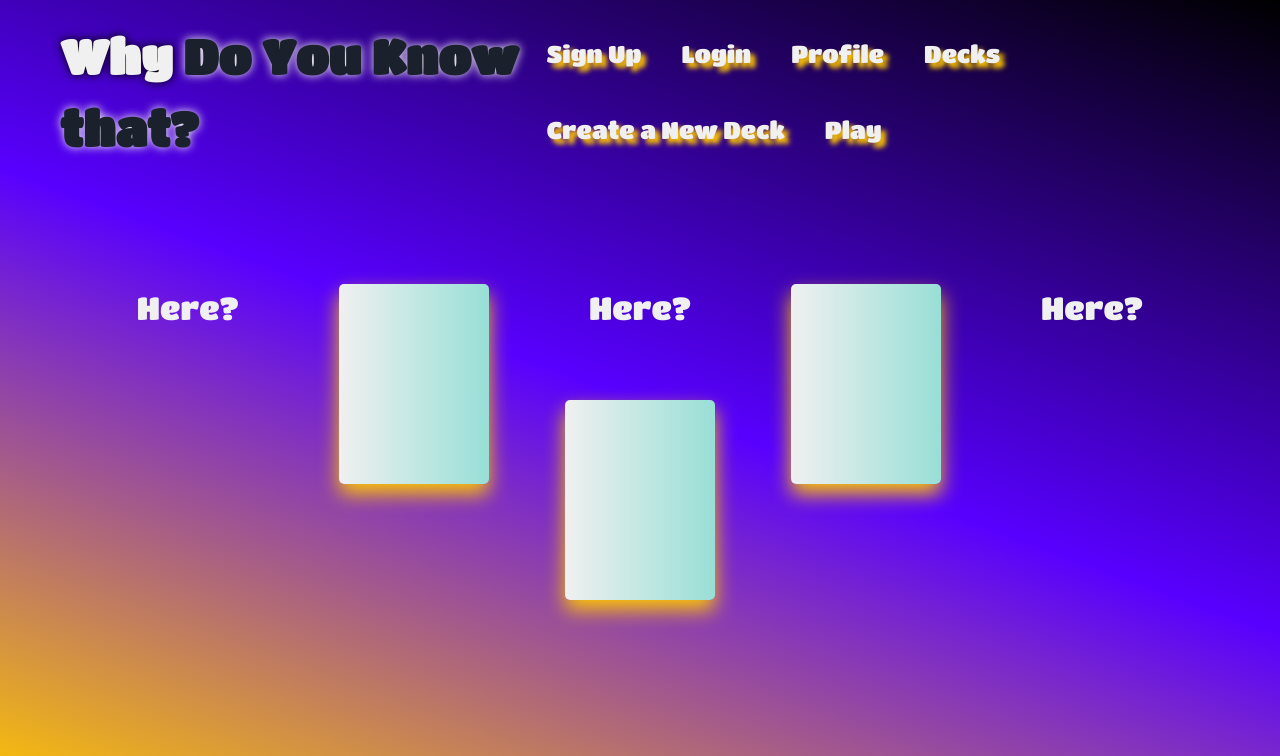
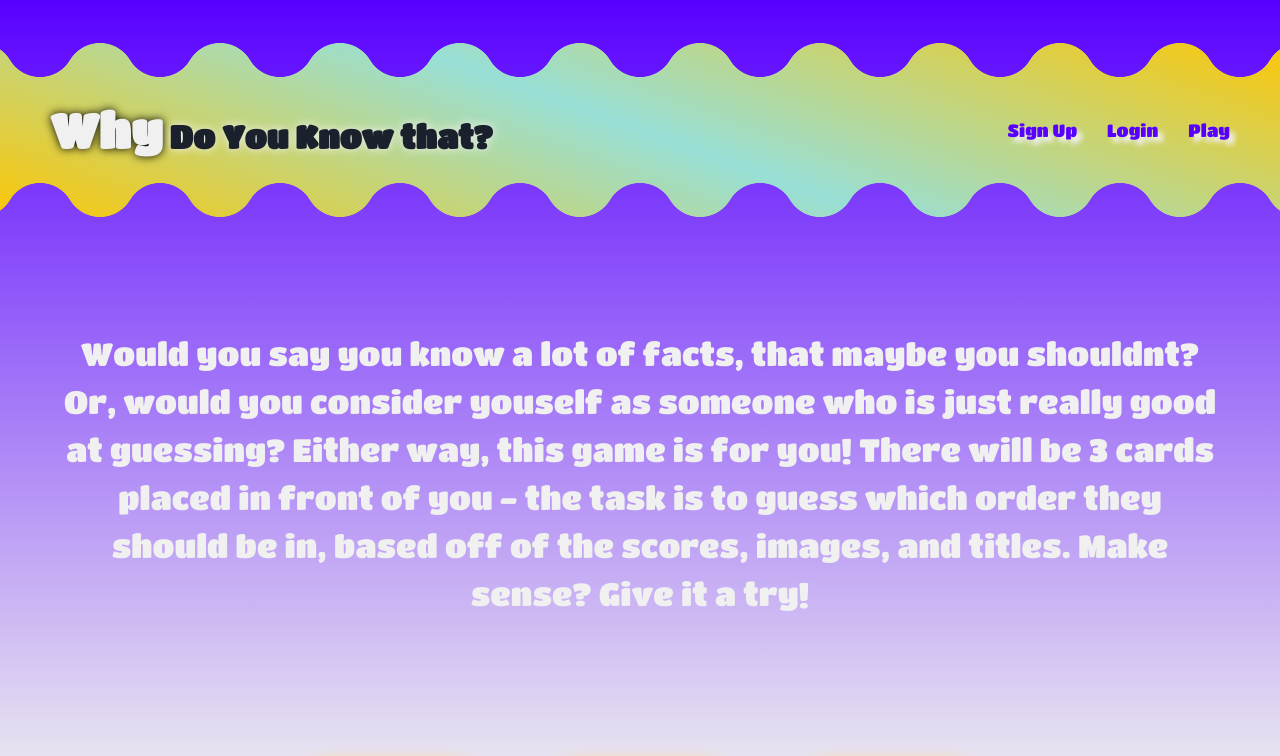
Before and after one commit to aturike/why_do_you_know_that_fe, a React (Vite) app: page / in a window 1280 px wide. Shown: the top 756 px of the page. Built offline with nearby package versions, Linux system fonts and the light colour scheme.

Commit message:
some styling done

```diff
--- a/src/App.css
+++ b/src/App.css
@@ -13,7 +13,7 @@ Anti-flash white: #F0F0F0
   height: 100vh;
   margin: 0 auto;
   box-sizing: border-box;
-  background: linear-gradient(200deg, #000000, #5800ff, #ffc600);
+  background: linear-gradient(#5800ff,#f0f0f0 );
 }
 
 .navBar {
@@ -22,15 +22,40 @@ Anti-flash white: #F0F0F0
   align-items: center;
   justify-content: space-between;
   padding: 20px;
+  width: 100vw;
+  height: 200px;
+  margin-bottom: 20px;
+
+}
+
+.space-top {
+  height: 30px;
+}
+
+.wavy{
+  background:
+    linear-gradient(
+      200deg,
+      #ffc600,
+      #98dfd6,
+      #ffc600
+      );
+      --mask:
+      radial-gradient(34.99px at 50% 48.00px,#000 99%,#0000 101%) calc(50% - 60px) 0/120px 51% repeat-x,
+      radial-gradient(34.99px at 50% -18px,#0000 99%,#000 101%) 50% 30px/120px calc(51% - 30px) repeat-x,
+      radial-gradient(34.99px at 50% calc(100% - 48.00px),#000 99%,#0000 101%) calc(50% - 60px) 100%/120px 51% repeat-x,
+      radial-gradient(34.99px at 50% calc(100% + 18.00px),#0000 99%,#000 101%) 50% calc(100% - 30px)/120px calc(51% - 30px) repeat-x;
+    -webkit-mask: var(--mask);
+            mask: var(--mask);
 }
 
 .logo {
-  margin-left: 40px;
   font-family: "Titan One", cursive;
-  font-size: 3rem;
+  font-size: 2rem;
   font-weight: 600;
   text-shadow: #f0f0f0 0 0 10px;
   transition: transform 0.6s;
+  margin-left: 30px;
 }
 
 .logo:hover {
@@ -39,6 +64,7 @@ Anti-flash white: #F0F0F0
 
 .logo span {
   color: #f0f0f0;
+  font-size: 3rem;
   font-weight: 900;
   text-shadow: #000000 0 0 10px;
 }
@@ -49,27 +75,28 @@ Anti-flash white: #F0F0F0
   display: flex;
   flex-direction: row;
   flex-wrap: wrap;
-  gap: 40px;
-  margin-right: 50px;
-  font-size: 1.5rem;
-  color: #f0f0f0;
-  text-shadow: #ffc600 5px 5px 5px;
+  font-size: 1.1rem;
+  color: #5800ff;
+  text-shadow: #f0f0f0 5px 5px 5px;
   transition: transform 1s;
+  gap: 30px;
+  margin-right: 30px;
 }
 
 .navBar li:hover {
   transform: scale(1.2);
-  text-shadow: #f0f0f0 5px 5px 5px;
-  color: #ffc600;
 }
 
 .preview-container {
   display: flex;
   flex-direction: row;
   justify-content: center;
+  align-items: center;
   gap: 100px;
-  margin-top: 100px;
+  margin-top: 50px;
+  margin-bottom: 50px;
   width: 100%;
+  padding: 30px;
 }
 
 .preview-container p {
@@ -85,74 +112,54 @@ Anti-flash white: #F0F0F0
   box-shadow: #ffc600 0 10px 20px;
   transition: transform 0.6s;
 }
-.card-preview:hover {
+ .two:hover {
   transform: scale(1.2);
   box-shadow: #ffc600 0 10px 50px;
 }
 
-.hidden-card {
-  opacity: 1;
-  text-align: center;
-  font-family: "Titan One", cursive;
-  color: #f0f0f0;
-  transition: transform 0.6s;
+
+
+.landing-page-section {
+  display: flex;
+  flex-direction: column;
+  justify-content: center;
+  align-items: center;
 }
 
-.hidden-card:hover {
-  opacity: 1;
-  height: 200px;
-  width: 150px;
-  background: linear-gradient(270deg, #98dfd6, #f0f0f0);
-  border-radius: 5px;
-  transform: scale(1.2);
-  box-shadow: #ffc600 0 10px 50px;
+.landing-page-section p{
+  font-family:"Titan One", cursive;
+  text-align: center;
+  font-size: 2rem;
+  padding: 40px;
+  color: #f0f0f0;
 }
 
-.two {
-  position: absolute;
-  top: 50%;
+.directions{
+  padding: 20px;
+  margin-top: 20px;
 }
 
-.submit-btn {
+.btn {
   padding: 15px;
   border: none;
   background-color: #98dfd6;
-  border-radius: 40px;
+  border-radius: 20px;
   color: #000000;
   font-weight: 800;
   font-size: 1.2rem;
   transition: transform 0.8s;
   cursor: pointer;
-  width: 100%;
+  width: 20%;
+  height: 20%;
+  text-align: center;
+
+
 }
-.submit-btn:hover {
+.btn:hover {
   cursor: pointer;
   background-color: #f0f0f0;
   color: #5800ff;
   transform: scale(0.9);
+  width: 20%;
+  height: 20%;
 }
-
-.login-form {
-  font-family: "Titan One", cursive;
-  display: flex;
-  flex-direction: column;
-  justify-content: center;
-  align-items: center;
-  color: #f0f0f0;
-  font-size: 2rem;
-}
-
-input {
-  background-color: #f0f0f0;
-  border-radius: 5px;
-  color: #000000;
-  margin-left: 10px;
-}
-
-form {
-  display: flex;
-  flex-direction: column;
-  justify-content: center;
-  align-items: center;
-  gap: 40px;
-}
--- a/src/components/Navbar.jsx
+++ b/src/components/Navbar.jsx
@@ -1,32 +1,41 @@
 import { Link } from "react-router-dom";
 
+import { SessionContext } from "../contexts/SessionContext";
+import { useContext } from "react";
+
 function NavBar() {
+
+const {token} = useContext(SessionContext)
+
   return (
-    <div className="navBar">
+    <div>
+      <div className="space-top"></div>
+      <div className="navBar wavy">
       <div className="logo">
         <Link to="/"><span>Why</span> Do You Know that?</Link>
       </div>
       <ul>
-        <li>
-          <Link to="/signup">Sign Up</Link>
-        </li>
-        <li>
+      {!token &&<li>
+         <Link to="/signup">Sign Up</Link>
+        </li>}
+        {!token &&<li>
           <Link to="/login">Login</Link>
-        </li>
-        <li>
-          <Link to="/profile">Profile</Link>
-        </li>
-        <li>
+        </li>}
+        {token && <li>
+          <Link to="/profile" >Profile</Link>
+        </li>}
+        {token &&<li>
           <Link to="/decklist">Decks</Link>
-        </li>
-        <li>
+        </li>}
+        {token &&<li>
           <Link to="/createdeck">Create a New Deck</Link>
-        </li>
+        </li>}
         <li>
           <Link to="/game">Play</Link>
         </li>
       </ul>
     </div>
+    </div>
   );
 }
 
--- a/src/pages/LandingPage.jsx
+++ b/src/pages/LandingPage.jsx
@@ -1,24 +1,29 @@
 import NavBar from "../components/Navbar";
+import { Link } from "react-router-dom";
 
 function LandingPage() {
   return (
     <div>
-      <div>
-        <NavBar />
-      </div>
-      <div className="preview-container">
-        <div className="hidden-card">
-          <p>Here?</p>
+      <NavBar />
+      <div className="landing-page-section">
+        <div className="directions">
+          <p>
+            Would you say you know a lot of facts, that maybe you shouldnt? Or,
+            would you consider youself as someone who is just really good at
+            guessing? Either way, this game is for you! There will be 3 cards
+            placed in front of you - the task is to guess which order they
+            should be in, based off of the scores, images, and titles. Make
+            sense? Give it a try!
+          </p>
         </div>
-        <div className="card-preview one"></div>
-        <div className="hidden-card">
-          <p>Here?</p>
+        <div className="preview-container">
+          <div className="card-preview one"></div>
+          <div className="card-preview two"></div>
+          <div className="card-preview three"></div>
         </div>
-        <div className="card-preview two"></div>
-        <div className="card-preview three"></div>
-        <div className="hidden-card">
-          <p>Here?</p>
-        </div>
+        <Link className="btn" to={"/game"}>
+          Play!
+        </Link>
       </div>
     </div>
   );
```
Also changed, not shown: src/SignUp.css (added), src/assets/wave-haikei.svg (added).
